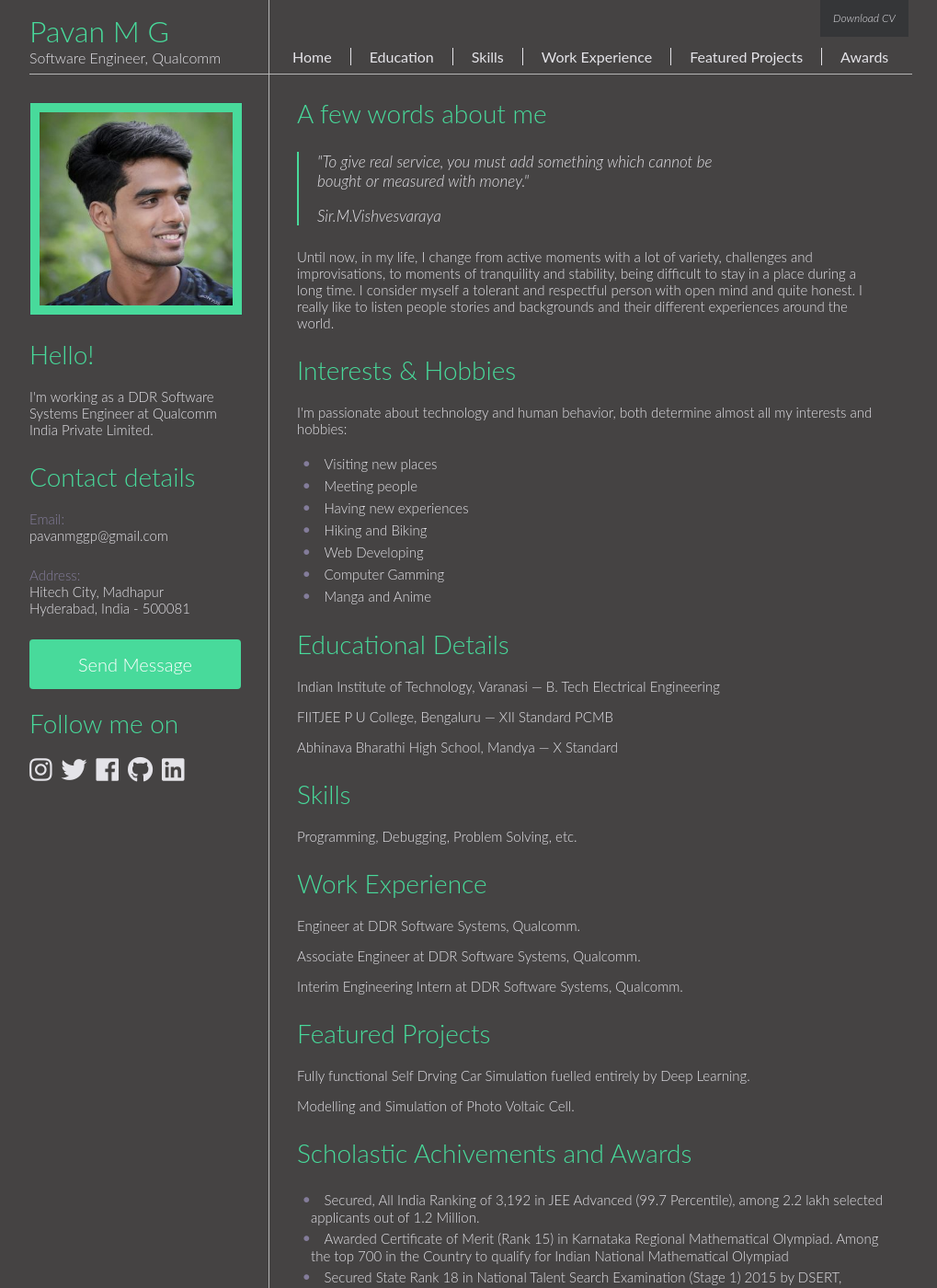
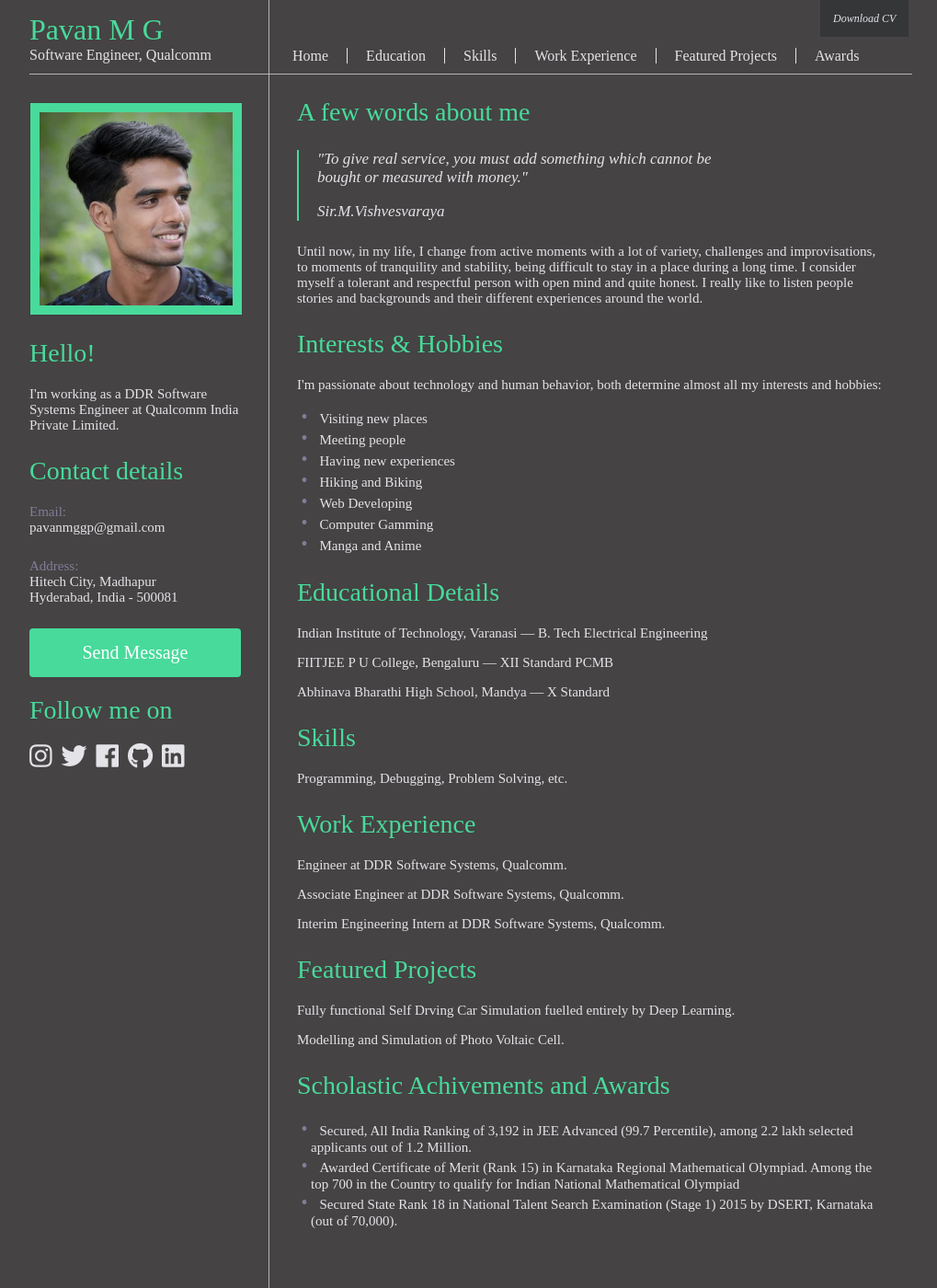
Before and after one commit to pavan-mg/pavan-mg.github.io, a Jekyll site: the page built from index.html, in a window 1280 px wide and 1400 px high. Shown: the whole window at 92% size, without its empty margins (128-1147 px from the left). Built offline with Jekyll 4.4.1, drawn with Linux system fonts in a browser that asks for light colours; some web fonts are replaced.

Commit message:
Comic Relief Font update

```diff
--- a/_layouts/default.html
+++ b/_layouts/default.html
@@ -5,6 +5,7 @@
   integrity="sha384-fnmOCqbTlWIlj8LyTjo7mOUStjsKC4pOpQbqyi7RrhN7udi9RwhKkMHpvLbHG9Sr"
   crossorigin="anonymous"
 >
+<link rel="stylesheet" media="screen" href="https://fontlibrary.org//face/comic-relief" type="text/css"/>
 <link rel="icon" href="assets/pavanmg.jpg">
 <!-- MAIN CONTAINER -->
   <div id="main_container">
--- a/css/main.css
+++ b/css/main.css
@@ -1,13 +1,3 @@
-@import url(https://weloveiconfonts.com/api/?family=entypo|fontawesome);
-/* entypo */
-[class*="entypo-"]:before {
-  font-family: 'entypo', sans-serif;
-}
-/* fontawesome */
-[class*="fontawesome-"]:before {
-  font-family: 'FontAwesome', sans-serif;
-}
-
 /* Utils */
 
 .clear {
@@ -53,7 +43,7 @@ body {
 }
 
 h1,h2,h3, h4 {
-	font-family: 'Lato', Helvetica, sans-serif;
+	font-family: 'ComicReliefRegular';
 	font-weight: 300;
 	color: #48DA9B;
 }
@@ -83,7 +73,7 @@ blockquote {
 }
 
 blockquote, p , a, li {
-	font-family: 'Lato', Helvetica, sans-serif;
+	font-family: 'ComicReliefRegular';
 	font-weight: 300;
 	font-size: 15px;
 	color: #e4e3e8;
@@ -136,7 +126,7 @@ ul {
 			float: left;
 		}
 			.header_menu_container a {
-				font-family: 'Lato', Helvetica, sans-serif;
+				font-family: 'ComicReliefRegular';
 			}
 	#left_col {
 		margin-top: 80px;
@@ -170,7 +160,7 @@ ul {
 	font-size: 16px;
 	letter-spacing: 0px;
 	padding-left: 0px;
-	font-family: 'Lato', Helvetica, sans-serif;
+	font-family: 'ComicReliefRegular';
 }
 
 .download_button {
@@ -182,7 +172,7 @@ ul {
 	.download_button a {
 		text-decoration: none;
 		font-size: 12px;
-		font-family: 'Lato', Helvetica, sans-serif;
+		font-family: 'ComicReliefRegular';
 		font-style: italic;
 		line-height: 40px;
 		padding: 13px 14px;
```
